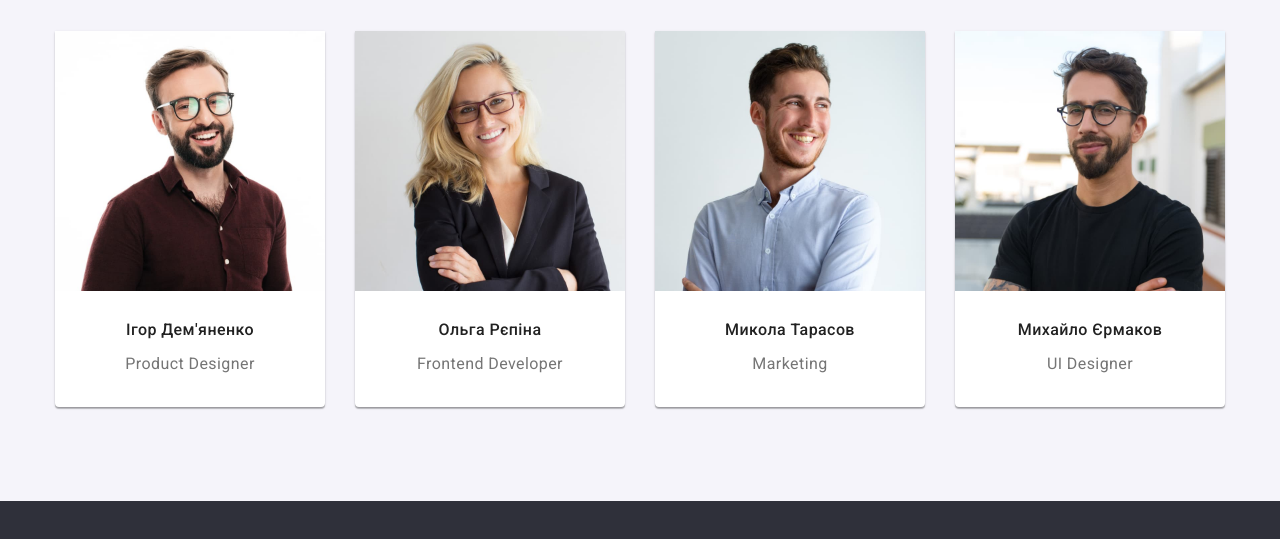
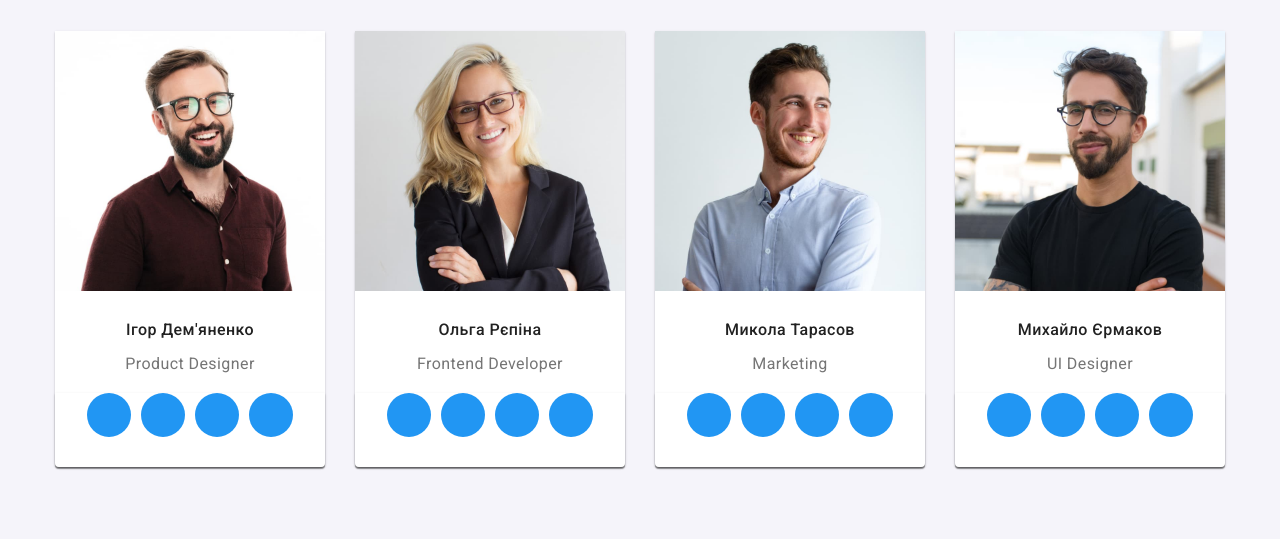
Before and after one commit to MishaHryvinskyi/goit-markup-hw-04, a plain HTML site: page index.html in a window 1280 px wide. Shown: the part 1603-2142 px from the top of the page. Drawn offline with nearby package versions, Linux system fonts and the light colour scheme.

Commit message:
add conteiner for social lik

```diff
--- a/css/style.css
+++ b/css/style.css
@@ -388,7 +388,7 @@ header .auth-nav {
     font-size: 16px;
     text-align: center;
     color: var(--secondary-texy-color);
-    margin-bottom: 30px;
+    margin-bottom: 16px;
 }
 .team-title {
     font-size: 16px;
@@ -412,6 +412,30 @@ header .auth-nav {
 border-radius: 0px 0px 4px 4px;
 background-color: var(--primary-fon-color);
 
+}
+
+.team-list-socialm {
+    display: flex;
+    justify-content: center;
+    align-items: center;
+}
+
+.team-item-socialm {
+ width: 44px;
+ height: 44px;
+ border-radius: 50%;
+ margin-bottom: 30px;
+
+}
+.team-item-socialm:not(:last-child) {
+margin-right: 10px;
+}
+.team-soc-link  {
+    width: 100%;
+    height: 100%;
+    background-color: var(--acent-color);
+    display: block;
+    border-radius: 50%;
 }
 
 /* ------------Підвал------------*/
--- a/index.html
+++ b/index.html
@@ -99,21 +99,89 @@
                     <img class="team-picks" src="./images/igor.jpg" width="270" height="260" alt="Ігор Дем'яненко">
                     <h3 class="team-title">Ігор Дем'яненко</h3>
                     <p class="paragraph-team">Product Designer</p>
+                    <ul class="team-list team-list-socialm">
+                        <li class="team-item-social">
+                            <a href="#"></a>
+                        </li>
+                        <li class="team-item-socialm">
+                            <a href="#" class="team-soc-link link"></a>
+                        </li>
+                        <li class="team-item-socialm">
+                            <a href="#" class="team-soc-link link"></a>
+                        </li>
+                        <li class="team-item-socialm">
+                            <a href="#" class="team-soc-link link"></a>
+                        </li>
+                        <li class="team-item-socialm">
+                            <a href="#" class="team-soc-link link"></a>
+                        </li>
+                    </ul>
                 </li>
                 <li class="team-list">
                     <img class="team-picks" src="./images/olga.jpg" width="270" height="260" alt="Ольга Рєпіна">
                     <h3 class="team-title">Ольга Рєпіна</h3>
                     <p class="paragraph-team">Frontend Developer</p>
+                    <ul class="team-list team-list-socialm">
+                        <li class="team-item-social">
+                            <a href="#"></a>
+                        </li>
+                        <li class="team-item-socialm">
+                            <a href="#" class="team-soc-link link"></a>
+                        </li>
+                        <li class="team-item-socialm">
+                            <a href="#" class="team-soc-link link"></a>
+                        </li>
+                        <li class="team-item-socialm">
+                            <a href="#" class="team-soc-link link"></a>
+                        </li>
+                        <li class="team-item-socialm">
+                            <a href="#" class="team-soc-link link"></a>
+                        </li>
+                    </ul>
                 </li>
                 <li class="team-list">
                     <img class="team-picks" src="./images/mykola.jpg" width="270" height="260" alt="Микола Тарасов">
                     <h3 class="team-title">Микола Тарасов</h3>
                     <p class="paragraph-team">Marketing</p>
+                    <ul class="team-list team-list-socialm">
+                        <li class="team-item-social">
+                            <a href="#"></a>
+                        </li>
+                        <li class="team-item-socialm">
+                            <a href="#" class="team-soc-link link"></a>
+                        </li>
+                        <li class="team-item-socialm">
+                            <a href="#" class="team-soc-link link"></a>
+                        </li>
+                        <li class="team-item-socialm">
+                            <a href="#" class="team-soc-link link"></a>
+                        </li>
+                        <li class="team-item-socialm">
+                            <a href="#" class="team-soc-link link"></a>
+                        </li>
+                    </ul>
                 </li>
                 <li class="team-list">
                     <img class="team-picks" src="./images/mykhailo.jpg" width="270" height="260" alt="Михайло Єрмаков">
                     <h3 class="team-title">Михайло Єрмаков</h3>
                     <p class="paragraph-team">UI Designer</p>
+                    <ul class="team-list team-list-socialm">
+                        <li class="team-item-social">
+                            <a href="#"></a>
+                        </li>
+                        <li class="team-item-socialm">
+                            <a href="#" class="team-soc-link link"></a>
+                        </li>
+                        <li class="team-item-socialm">
+                            <a href="#" class="team-soc-link link"></a>
+                        </li>
+                        <li class="team-item-socialm">
+                            <a href="#" class="team-soc-link link"></a>
+                        </li>
+                        <li class="team-item-socialm">
+                            <a href="#" class="team-soc-link link"></a>
+                        </li>
+                    </ul>
                 </li>
             </ul>
         </div>
```
Also changed, not shown: images/svg/facebook 1.svg (added), images/svg/instagram.svg (added), images/svg/linkedin (1).svg (added), images/svg/linkedin.svg (added), images/svg/twitter (1).svg (added), images/svg/twitter.svg (added).
